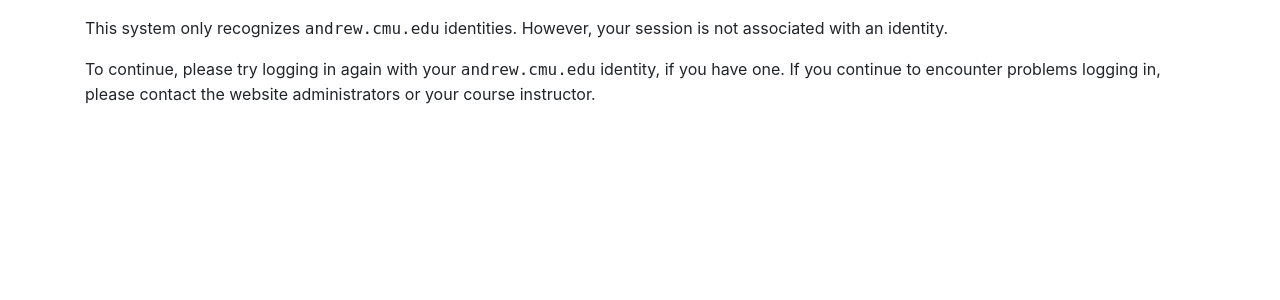
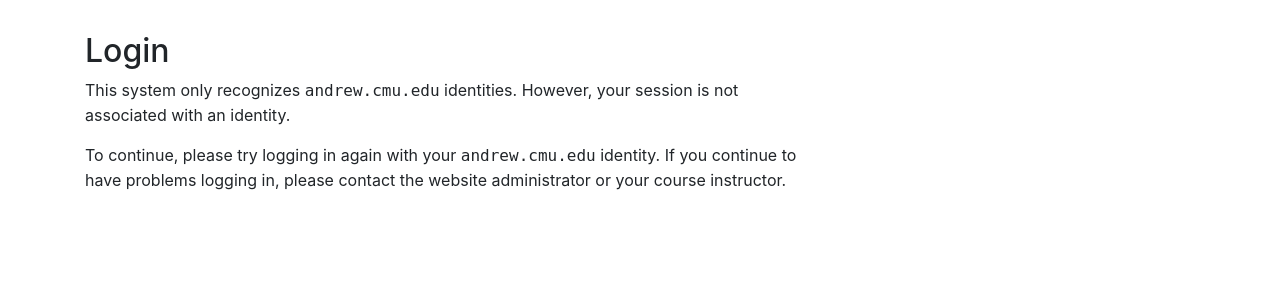
Before and after one commit to gengkev/213-exam-registration, a Django app: page /accounts/login/ in a window 1280 px wide. Shown: the part 56-356 px from the top of the page. Run offline with Django 3.2, Linux system fonts and the light colour scheme; some libraries are stand-ins or nearby versions.

Commit message:
Display tweaks and improvements

```diff
--- a/registration/static/styles.css
+++ b/registration/static/styles.css
@@ -1,5 +1,5 @@
 main {
-  padding-top: 1rem;
+  padding-top: 2rem;
   padding-bottom: 4rem;
 }
 .course-card {
--- a/registration/templates/registration/login.html
+++ b/registration/templates/registration/login.html
@@ -10,6 +10,10 @@
 
 {% block content %}
 
+<div class="row">
+  <div class="col-md-8">
+    <h2>Login</h2>
+
     {% if request.user.is_authenticated %}
 
     <p>
@@ -19,21 +23,34 @@
       <tt>{{ request.META.REMOTE_USER }}</tt>.
     </p>
 
+    <p>
+      <a href="{% url 'registration:index' %}">
+        Continue to the home page
+      </a>
+    </p>
+
     {% else %}
 
     <p>
       This system only recognizes <tt>andrew.cmu.edu</tt> identities.
       {% if request.META.REMOTE_USER %}
-  However, your current identity provided by the authentication server is
-  <tt>{{ request.META.REMOTE_USER }}</tt>.
+      However, your current identity provided by the authentication server
+      is <tt>{{ request.META.REMOTE_USER }}</tt>.
       {% else %}
       However, your session is not associated with an identity.
       {% endif %}
     </p>
+
     <p>
-  To continue, please try logging in again with your <tt>andrew.cmu.edu</tt> identity, if you have one. If you continue to encounter problems logging in, please contact the website administrators or your course instructor.
+      To continue, please try logging in again with your
+      <tt>andrew.cmu.edu</tt> identity. If you continue to have
+      problems logging in, please contact the website
+      administrator or your course instructor.
     </p>
 
     {% endif %}
 
+  </div>
+</div>
+
 {% endblock %}
--- a/registration/templates/registration/profile.html
+++ b/registration/templates/registration/profile.html
@@ -9,6 +9,7 @@
 {% endblock %}
 
 {% block content %}
+<h2>Profile</h2>
 <p>Current user: {{ request.user }}</p>
 <p>Authenticated: {{ request.user.is_authenticated }}</p>
 <p>Current timezone: {{ current_timezone }}</p>
```
Also changed, not shown: registration/templates/registration/index.html (+15 -1 lines). Lines whose indentation alone changed are shown as unchanged.
